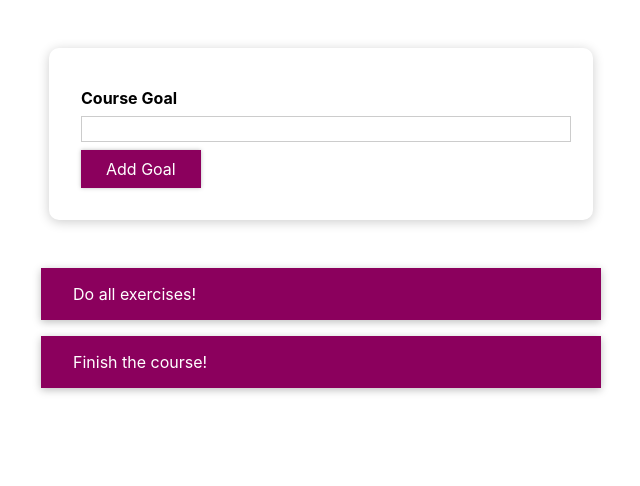
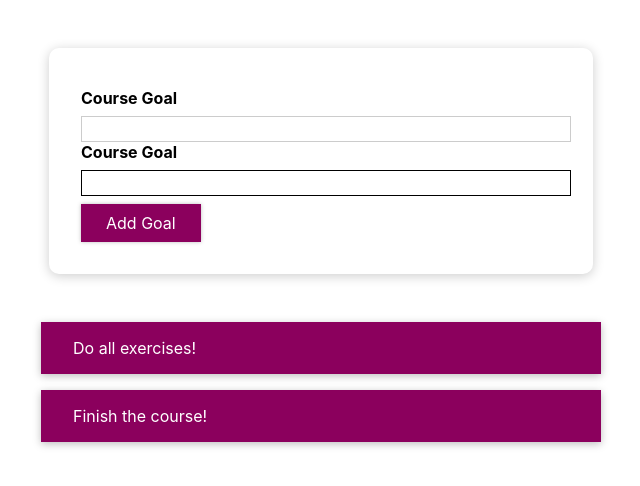
Before and after one commit to pingoDeLingo/react-styling, a React (Create React App) app: page / in a window 1280 px wide. Shown: the top 486 px of the page, without its empty margins (319-959 px from the left). Built offline with nearby package versions, Linux system fonts and the light colour scheme.

Commit message:
Use inline style in form input validation

```diff
--- a/src/components/CourseGoals/CourseInput/CourseInput.js
+++ b/src/components/CourseGoals/CourseInput/CourseInput.js
@@ -1,17 +1,24 @@
 import React, { useState } from 'react';
-
 import Button from '../../UI/Button/Button';
 import './CourseInput.css';
 
 const CourseInput = props => {
     const [enteredValue, setEnteredValue] = useState('');
+    const [isValid, setIsValid] = useState(true);
 
     const goalInputChangeHandler = event => {
+        if(event.target.value.trim().length > 0) {
+            setIsValid(true)
+        }
         setEnteredValue(event.target.value);
     };
 
     const formSubmitHandler = event => {
         event.preventDefault();
+        if(enteredValue.trim().length === 0){
+            setIsValid(false)
+            return
+        }
         props.onAddGoal(enteredValue);
     };
 
@@ -20,6 +27,11 @@ const CourseInput = props => {
             <div className="form-control">
                 <label>Course Goal</label>
                 <input type="text" onChange={goalInputChangeHandler} />
+                <label style={{color:!isValid ? 'red' : 'black'}}>Course Goal</label>
+                <input style={{
+                    borderColor: !isValid ? 'red' : 'black',
+                    background: !isValid ? 'salmon' : 'transparent'}}
+                       type="text" onChange={goalInputChangeHandler} />
             </div>
             <Button type="submit">Add Goal</Button>
         </form>
```
